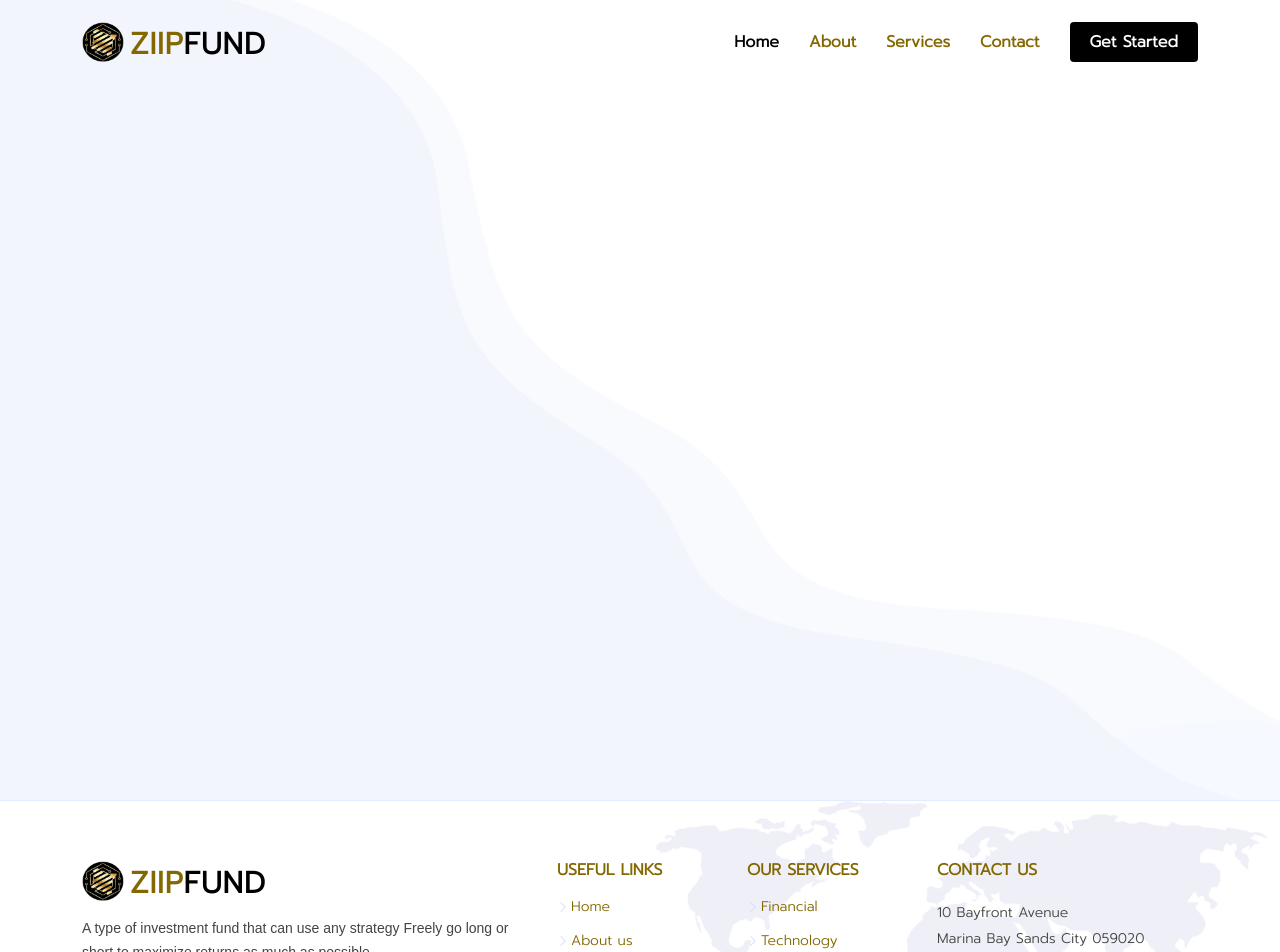
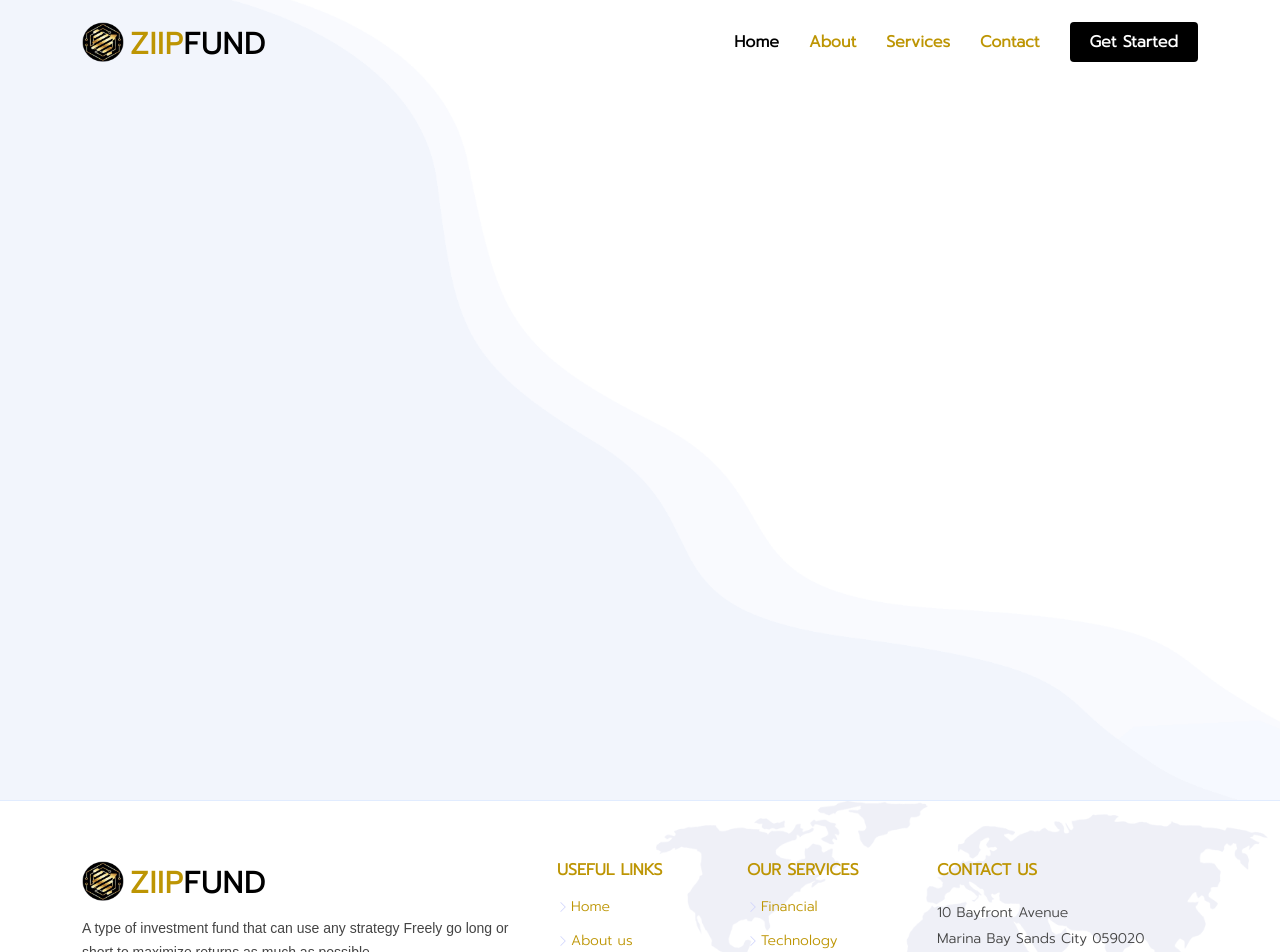
Before and after one commit to maxcyber007/www.ziipfinancialgroup.com, a Next.js app: page / in a window 1280 px wide. Shown: the top 952 px of the page. Built offline with nearby package versions, Linux system fonts and the light colour scheme.

Commit message:
version 1.0

```diff
--- a/public/assets/css/style.css
+++ b/public/assets/css/style.css
@@ -145,7 +145,7 @@ section {
   right: 15px;
   bottom: 15px;
   z-index: 99999;
-  background: #836701;
+  background: #bd9503;
   width: 40px;
   height: 40px;
   border-radius: 4px;
@@ -205,7 +205,7 @@ section {
   font-size: 30px;
   font-weight: 700;
   letter-spacing: 1px;
-  color: #836701;
+  color: #bd9503;
   /* font-family: "Nunito", sans-serif; */
   font-family: 'Prompt', sans-serif;
   margin-top: 3px;
@@ -243,7 +243,7 @@ section {
   font-family: 'Prompt', sans-serif;
   font-size: 16px;
   font-weight: 700;
-  color: #836701;
+  color: #bd9503;
   white-space: nowrap;
   transition: 0.3s;
 }
@@ -274,7 +274,7 @@ section {
 .navbar .getstarted:hover,
 .navbar .getstarted:focus:hover {
   color: #fff;
-  background: #836701;
+  background: #bd9503;
 }
 
 .navbar .dropdown ul {
@@ -404,7 +404,7 @@ section {
 .navbar-mobile a:focus {
   padding: 10px 20px;
   font-size: 15px;
-  color: #836701;
+  color: #bd9503;
 }
 
 .navbar-mobile a:hover,
@@ -466,7 +466,7 @@ section {
   margin: 0;
   font-size: 48px;
   font-weight: 700;
-  color: #836701;
+  color: #bd9503;
 }
 
 .hero h2 {
@@ -482,7 +482,7 @@ section {
   border-radius: 4px;
   transition: 0.5s;
   color: #fff;
-  background: #836701;
+  background: #bd9503;
   box-shadow: 0px 5px 30px rgba(4, 4, 4, 0.4);
 }
 
@@ -2334,7 +2334,7 @@ section {
   font-size: 30px;
   font-weight: 700;
   letter-spacing: 1px;
-  color: #836701;
+  color: #bd9503;
   /* font-family: "Nunito", sans-serif; */
   font-family: 'Prompt', sans-serif;
   margin-top: 3px;
@@ -2357,13 +2357,13 @@ section {
 }
 
 .footer .footer-top .social-links a:hover {
-  color: #836701;
+  color: #bd9503;
 }
 
 .footer .footer-top h4 {
   font-size: 16px;
   font-weight: bold;
-  color: #836701;
+  color: #bd9503;
   text-transform: uppercase;
   position: relative;
   padding-bottom: 12px;
@@ -2397,7 +2397,7 @@ section {
 }
 
 .footer .footer-top .footer-links ul a {
-  color: #836701;
+  color: #bd9503;
   transition: 0.3s;
   display: inline-block;
   line-height: 1;
@@ -2422,3 +2422,4 @@ section {
   text-align: center;
   font-size: 13px;
   color: #000000;
+}
```
